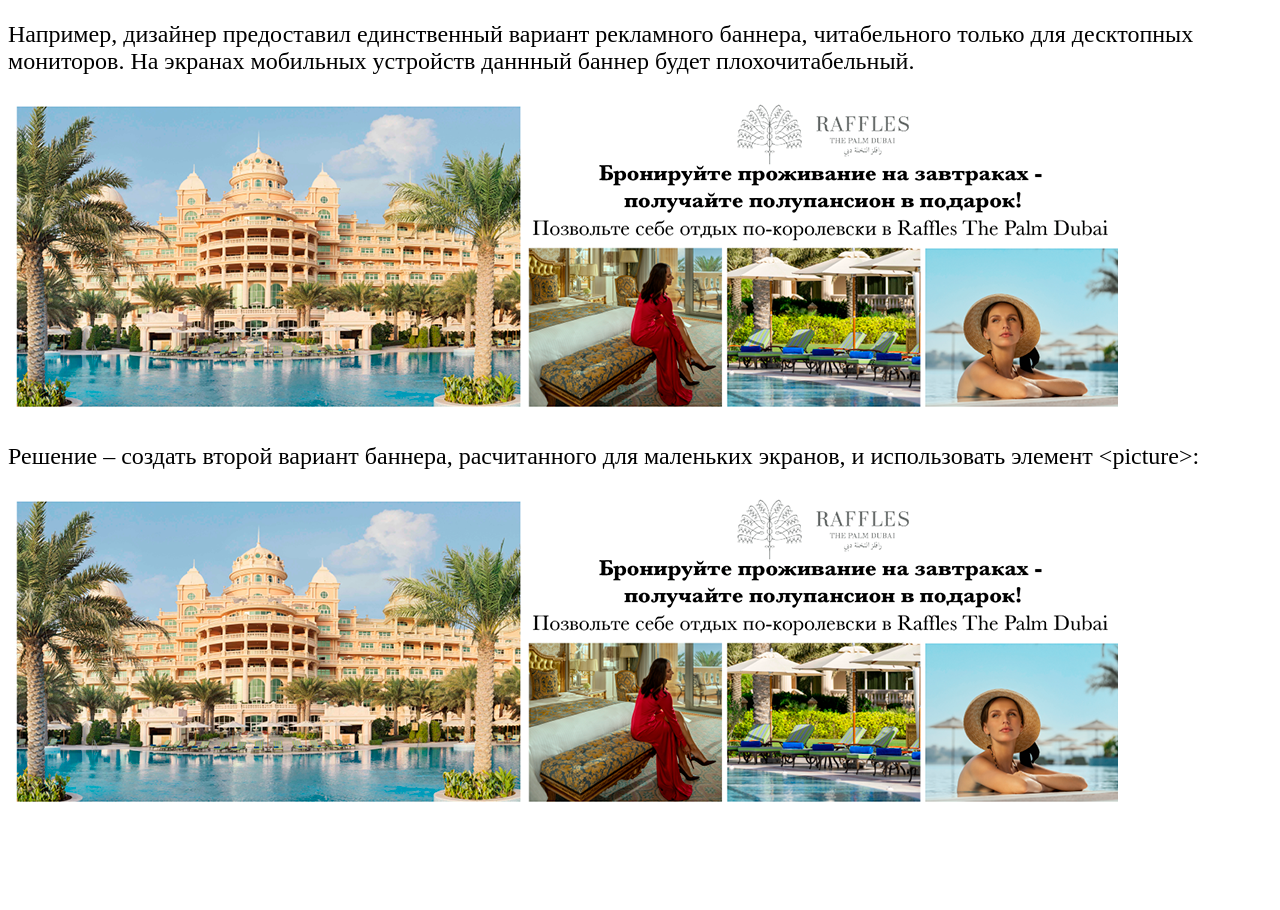
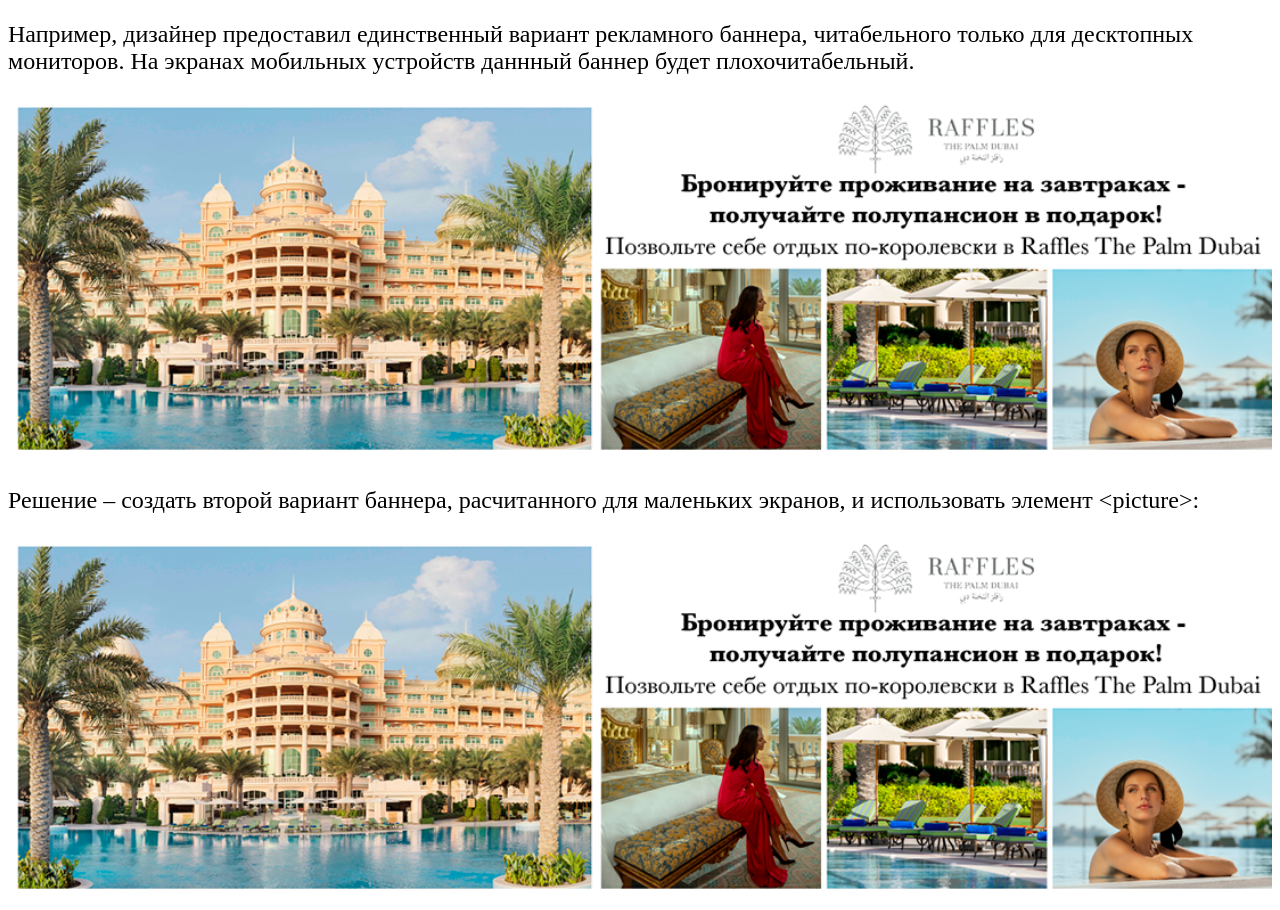
Before and after one commit to maxgalun/FD1-182-22, a plain HTML site: page PICTURE/index.html in a window 1280 px wide. Shown: the part 274-1184 px from the top of the page. Before the commit the page ends 1096 px from the top, so only its background shows below. Drawn offline with Linux system fonts and the light colour scheme.

Commit message:
Changes to be committed: 	modified:   PICTURE/index.html

```diff
--- a/PICTURE/index.html
+++ b/PICTURE/index.html
@@ -32,17 +32,20 @@
          читабельного только для десктопных мониторов. На экранах мобильных
          устройств даннный баннер будет плохочитабельный.
       </p>
-      <div style="width: 1110px">
+      <div>
          <img src="img/raffles.png" alt="raffles" width="100%" height="auto" />
       </div>
       <p>
          Решение – создать второй вариант баннера, расчитанного для маленьких
          экранов, и использовать элемент &lt;picture&gt;:
       </p>
-      <div style="width: 1110px">
+      <div>
          <picture>
-            <source media="(min-width: 768px)" srcset="img/raffles.png" />
-            <img src="img/raffles_mobile.png" alt="raffles" width="100%" />
+            <source
+               media="(max-width: 768px)"
+               srcset="img/raffles_mobile.png"
+            />
+            <img src="img/raffles.png" alt="raffles" width="100%" />
          </picture>
       </div>
    </body>
```
